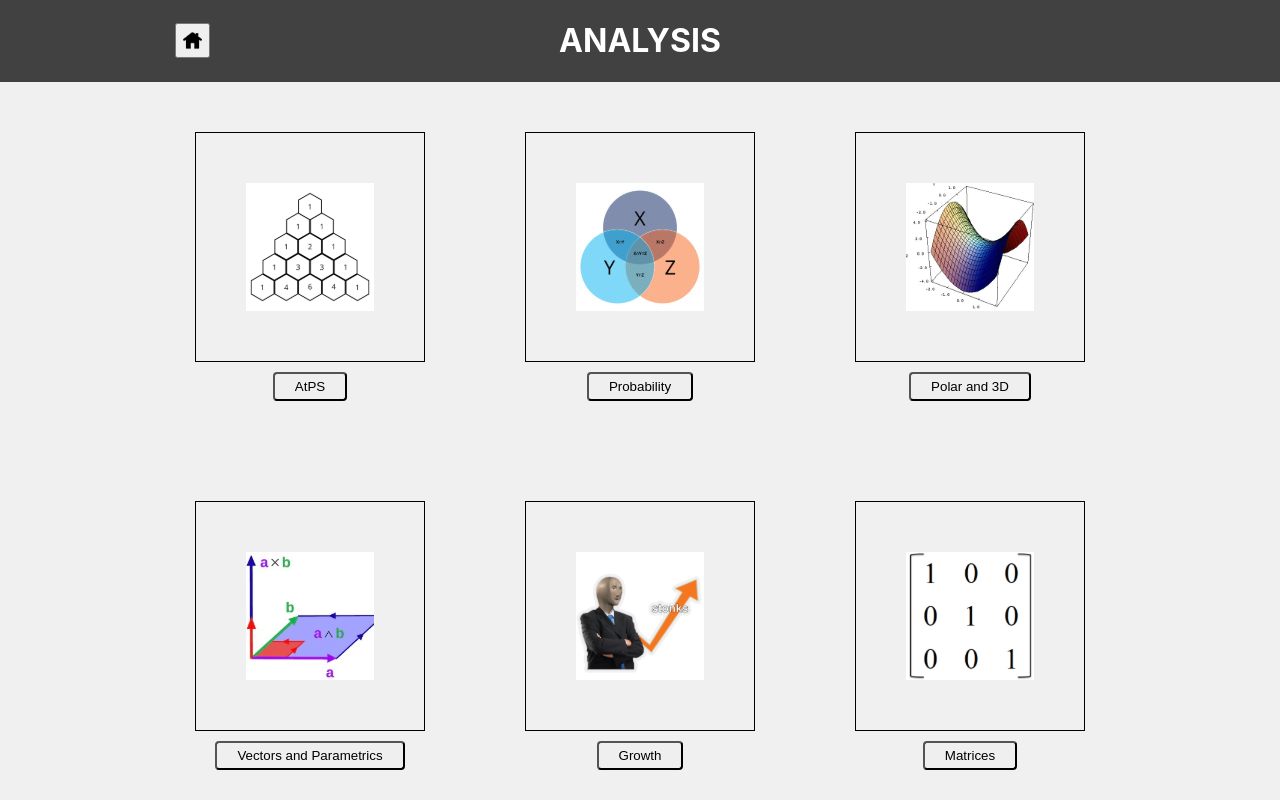
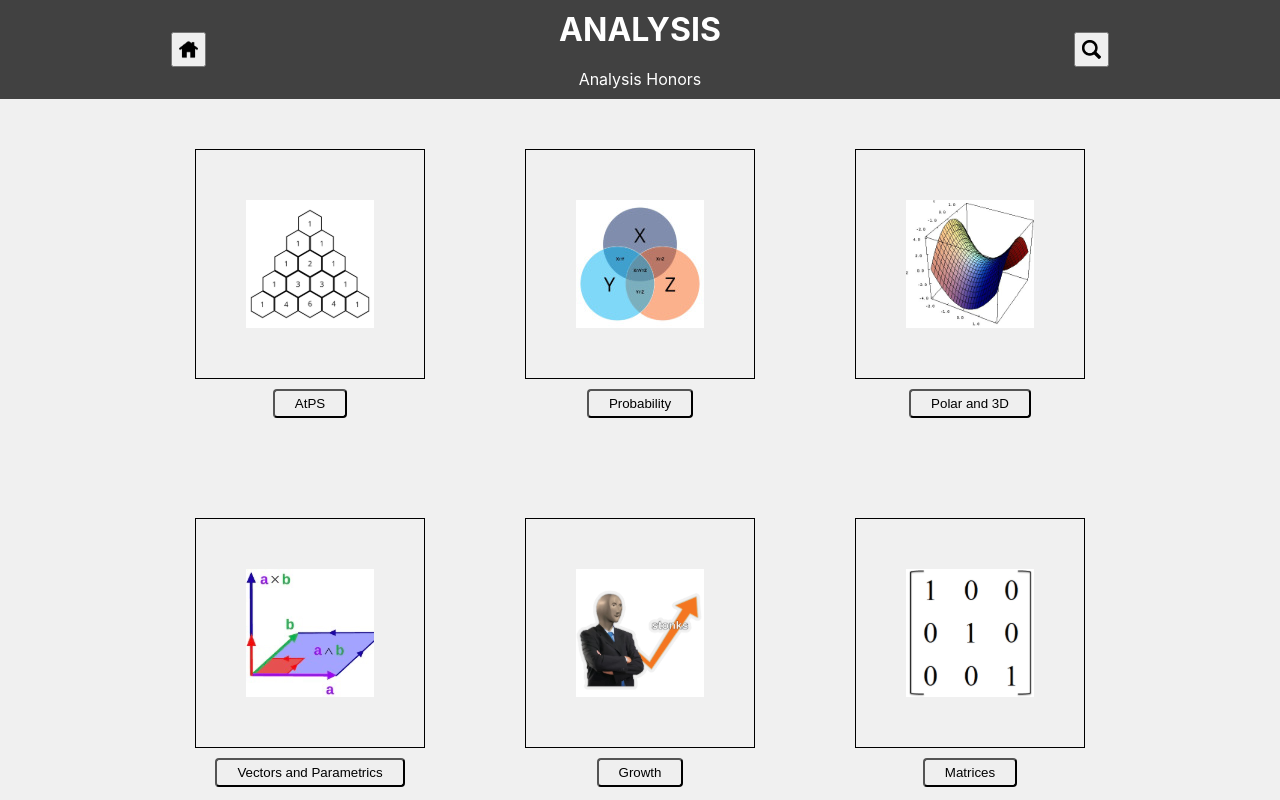
Before and after one commit to 1datcodes/GunnMaths, a React (Create React App) app: page /analysis in a window 1280 px wide. Shown: the top 800 px of the page. Built offline with nearby package versions, Linux system fonts and the light colour scheme.

Commit message:
Internal organization. Added 1 document

```diff
--- a/src/Analysis.css
+++ b/src/Analysis.css
@@ -1,21 +1,3 @@
-body, html {
-  margin: 0;
-  padding: 0;
-  background-color: #f0f0f0;
-}
-
-.App-header {
-  background-color: #414141;
-  width: 100%;
-  display: flex;
-  justify-content: space-around;
-  align-items: center;
-}
-
-.Title {
-  color: #ffffff;
-}
-
 .icon-grid {
   padding: 50px;
   display: grid;
--- a/src/Analysis.js
+++ b/src/Analysis.js
@@ -1,4 +1,6 @@
 import React from 'react';
+import './Analysis.css';
+import Header from './Header';
 
 // import all images
 import atps from './images/atps.png';
@@ -10,10 +12,6 @@ import matrices from './images/matrices.png';
 import gatm from './images/gatm.jpg';
 import limit from './images/limit.png';
 import calculus from './images/calculus.jpg';
-
-import './Analysis.css';
-import HomeButton from './HomeButton';
-import SearchButton from './SearchButton';
 
 const baseUrl = "http://www.gunnmaths.org/analysis/";
 
@@ -32,11 +30,7 @@ const units = [
 function Analysis() {
     return (
         <div className="Content">
-            <header className="App-header">
-                <HomeButton />
-                <h1 className="Title">ANALYSIS</h1>
-                <SearchButton />
-            </header>
+            <Header headerTitle="ANALYSIS" description="Analysis Honors"/>
 
             <div className="Units">
                 <div className="icon-grid">
--- /dev/null
+++ b/src/Header.css
@@ -0,0 +1,20 @@
+.Header {
+    width: 100%;
+    background-color: #414141;
+    display: flex;
+    flex-direction: row;
+    justify-content: space-around;
+    align-items: center;
+}
+
+.Texts {
+    display: flex;
+    flex-direction: column;
+    align-items: center;
+    justify-content: center;
+}
+
+.Title, .Description {
+    margin: 10px;
+    color: #ffffff;
+}
--- /dev/null
+++ b/src/Header.js
@@ -0,0 +1,19 @@
+import React from "react";
+import "./Header.css";
+import HomeButton from "./HomeButton";
+import SearchButton from "./SearchButton";
+
+function Header({ headerTitle, description }) {
+  return (
+    <header className="Header">
+        <HomeButton />
+        <div className="Texts">
+            <h1 className="Title">{headerTitle}</h1>
+            <p className="Description">{description}</p>
+        </div>
+        <SearchButton />
+    </header>
+  );
+}
+
+export default Header;
--- a/src/HomePage.css
+++ b/src/HomePage.css
@@ -1,22 +1,15 @@
- .Content {
+body, html {
+    margin: 0;
+    padding: 0;
+    background-color: #f0f0f0;
+}
+
+.Content {
     display: flex;
     flex-direction: column;
     align-items: center;
     justify-content: center;
     width: 100%;
-}
-
-.Home-header {
-    background-color: #414141;
-    display: flex; /* This will make the items align side by side */
-    flex-direction: row;
-    align-items: center;
-    justify-content: space-around;
-    width: 100%;
-}
-
-.Title {
-    color: #ffffff;
 }
 
 .icon-grid .courses {
--- a/src/HomePage.js
+++ b/src/HomePage.js
@@ -2,8 +2,9 @@ import React from 'react';
 import './HomePage.css';
 
 // Logos
-import HomeButton from './HomeButton';
-import SearchButton from './SearchButton';
+// import HomeButton from './HomeButton';
+// import SearchButton from './SearchButton';
+import Header from './Header';
 
 const baseURL = 'https://gunnmaths.org/';
 
@@ -14,11 +15,7 @@ const courses = [
 function HomePage() {
     return (
         <div className="Content">
-            <header className="Home-header">
-                <HomeButton />
-                <h1 className="Title">Gunn Math Courses</h1>
-                <SearchButton />
-            </header>
+            <Header headerTitle="Gunn Math Courses" description="Collection of Gunn Math Resources"/>
 
             <div className="Courses">
                 <div className="icon-grid">
--- a/src/SearchButton.css
+++ b/src/SearchButton.css
@@ -1,29 +1,15 @@
 .Search-button {
-    position: relative;
-    background: none;
-    border: none;
-    cursor: pointer;
-    width: 35px;
-    height: 35px;
+  width: 35px;
+  height: 35px;
+  display: flex;
+  justify-content: center;
+  align-items: center;
+  overflow: hidden;
+  cursor: pointer;
 }
 
-.magnifying-glass {
-    width: 15px;
-    height: 15px;
-    border: 2px solid #414141;
-    border-radius: 50%;
-    position: relative;
-    top: 50%;
-    left: 50%;
-    transform: translate(-50%, -50%);
+.Search-button-img {
+  width: 100%;
+  height: 100%;
+  object-fit: contain;
 }
-
-.magnifying-glass::before {
-  content: "";
-  position: absolute;
-  right: -6px;
-  bottom: -4px;
-  width: 7px;
-  height: 2px;
-  background: #414141;
-}
--- a/src/SearchButton.js
+++ b/src/SearchButton.js
@@ -1,11 +1,12 @@
 import React from 'react';
 import './SearchButton.css';
+import magnifyingGlass from './images/SearchButton.png';
 
 function SearchButton() {
     return (
         <button className="Search-button" onClick={() => console.log("Clicked")}>
             <div className="Search-button">
-                <div className="magnifying-glass"></div>
+                <img className="Search-button-img" src={magnifyingGlass} alt="MagnifyingGlass"/>
             </div>
         </button>
     );
--- a/src/units/AtPS.css
+++ b/src/units/AtPS.css
@@ -1,24 +1,3 @@
-.AtPS-header {
-    background-color: #414141;
-    display: flex;
-    align-items: center;
-    justify-content: space-around;
-}
-
-.Description {
-    color: #ffffff;
-    display: flex;
-    flex-direction: column;
-    align-items: center;
-}
-
-.Home-button {
-    width: 35px;
-    height: 35px;
-    display: flex;
-    justify-content: center;
-}
-
 .Resources button {
     background-color: #f9f9f9;
     color: #333;
--- a/src/units/AtPS.js
+++ b/src/units/AtPS.js
@@ -1,10 +1,11 @@
 import React from 'react';
+import './AtPS.css';
+import Header from '../Header';
 import Accordion from '../Accordion';
-import home from '../images/home.png';
-import './AtPS.css';
 
 // documents
-import rawTest1 from '../documents/AH1Test1-2013.pdf';
+import blankTest1 from '../documents/AtPS_Test1_Blank.pdf';
+import rawTest1 from '../documents/AtPS_Test1_Raw.pdf';
 import blankQuiz1 from '../documents/atps1_blank.pdf';
 import blankQuiz2 from '../documents/atps2_blank.pdf';
 import rawQuiz1 from '../documents/atps1_raw.pdf';
@@ -25,9 +26,10 @@ const resources = [
                 text: "Blanked",
                 options:
                 [
-                    // {
-                    //     text: "Blank Test 1",
-                    // },
+                    {
+                        text: "2013 Test 1 (Blanked)",
+                        url: blankTest1
+                    }
                     // {
                     //     text: "Blank Test 2",
                     // }
@@ -92,16 +94,7 @@ const resources = [
 function AtPS() {
     return (
         <div className="AtPS">
-            <header className="AtPS-header">
-                <button className="Home-button" onClick={() => window.location.href="/"}>
-                    <img src={home} alt="Home"/>
-                </button>
-                <div className="Description">
-                    <h1 className="Title">AtPS</h1>
-                    <p className="Description">Algebra through Problem Solving</p>
-                </div>
-                <button className="Search">Search</button>
-            </header>
+            <Header headerTitle="AtPS" description="Algebra through Problem Solving"/>
 
             <div className="Resources">
                 <Accordion data={resources} />
```
Also changed, not shown: src/images/SearchButton.png (added), 1 other file (tests, documents, lock files or other folders).
